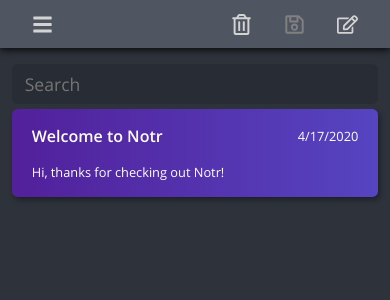
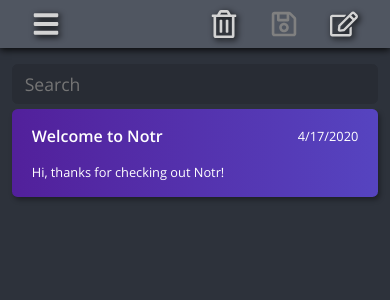
Before and after one commit to neallseth/notr, a React (Create React App) app: page / in a window 390 px wide. Shown: the top 300 px of the page. Built offline with nearby package versions, Linux system fonts and the light colour scheme.

Commit message:
adjustments to navbar, minor tweaks to render of editor panel

```diff
--- a/src/components/EditingPanel.js
+++ b/src/components/EditingPanel.js
@@ -51,7 +51,13 @@ function EditingPanel(props) {
   return (
     <SwitchTransition>
       <CSSTransition
-        key={true}
+        key={
+          window.innerWidth >= 600
+            ? !props.item
+            : props.sidebarOpen
+            ? true
+            : !props.item
+        }
         addEndListener={(node, done) =>
           node.addEventListener("transitionend", done, false)
         }
--- a/src/components/NavBar.js
+++ b/src/components/NavBar.js
@@ -10,9 +10,6 @@ function NavBar(props) {
   return (
     <header className={styles.bar}>
       <MenuIcon className={styles.optionBtn} onClick={props.onSidebarToggle} />
-      {/* <span className={styles.noteDetails}>
-        {props.activeItem?.title ? props.activeItem.title : null}
-      </span> */}
       <div className={styles.optionBtnGroup}>
         <TrashIcon
           className={cx(styles.optionBtn, {
--- a/src/css/NavBar.module.css
+++ b/src/css/NavBar.module.css
@@ -10,21 +10,19 @@
 }
 
 .optionBtn {
-  height: 21px;
-  width: 21px;
+  height: 1.5rem;
+  width: 1.5rem;
   margin-left: 1rem;
   margin-right: 1rem;
   color: lightgray;
   cursor: pointer;
+  filter: drop-shadow(2px 2px 3px black);
 }
 
 .optionBtnDeactivated {
   color: grey;
   cursor: default;
-}
-
-.optionBtn:hover {
-  filter: drop-shadow(0 0 5px var(--themeSecondary));
+  filter: none;
 }
 
 .optionBtnGroup {
@@ -34,3 +32,10 @@
 .noteDetails {
   color: lightgray;
 }
+
+@media only screen and (max-width: 600px) {
+  .optionBtn {
+    height: 1.75rem;
+    width: 1.75rem;
+  }
+}
```
Also changed, not shown: todo.txt.
